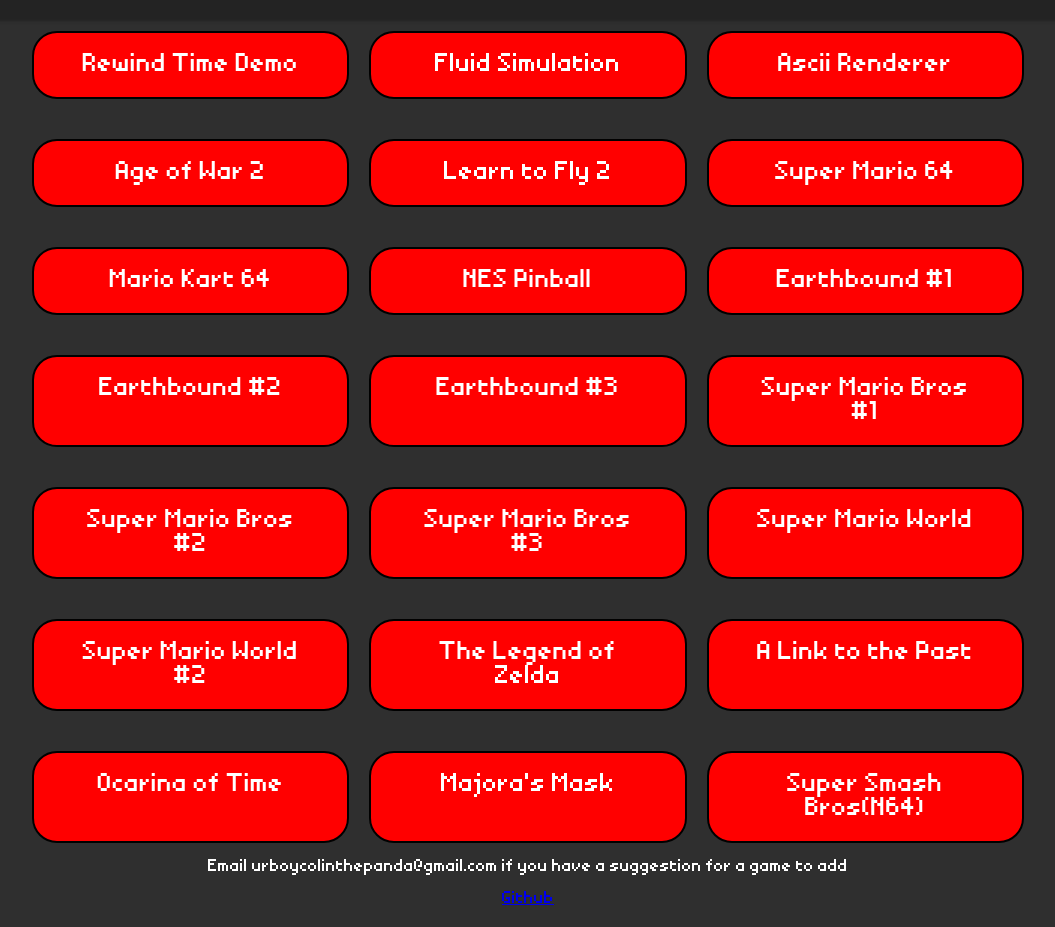
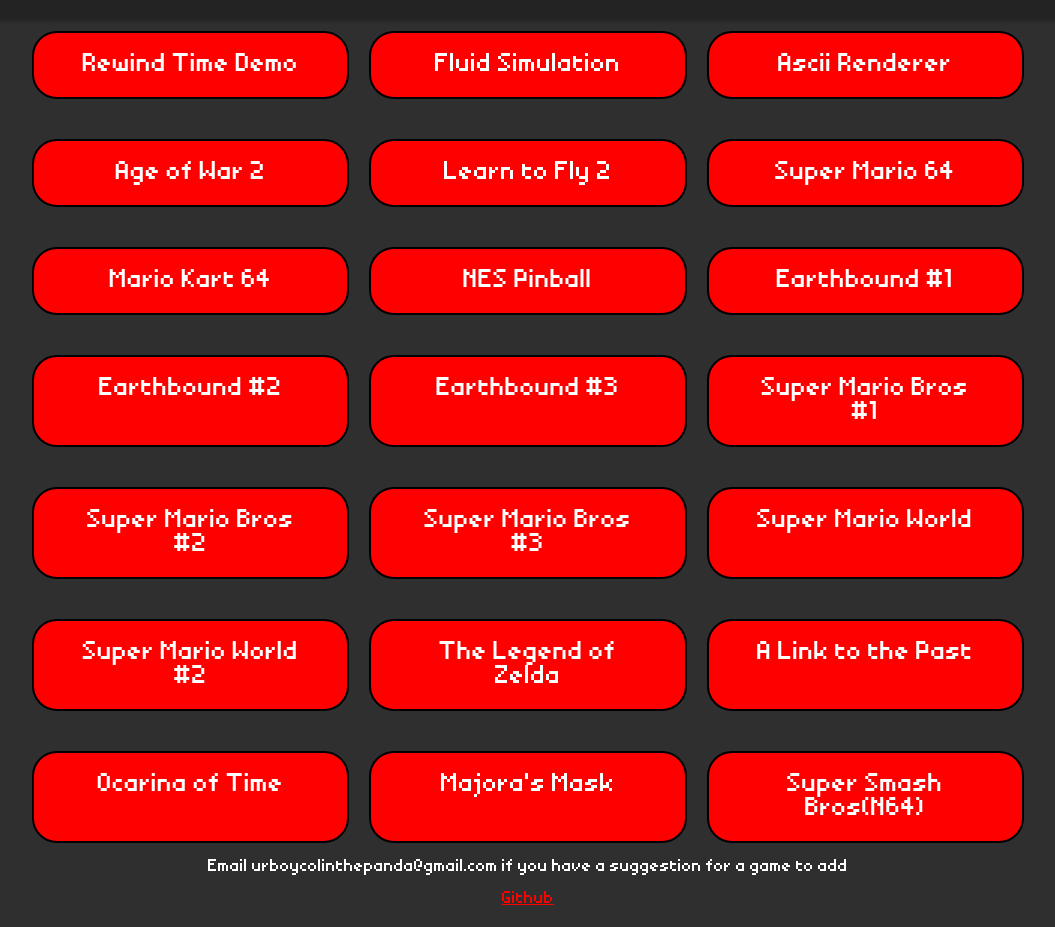
Before and after one commit to ColinThePanda/Website, a plain HTML site: page index.html in a window 1280 px wide. Shown: the part 69-996 px from the top of the page, without its empty margins (112-1167 px from the left). Drawn offline with Linux system fonts and the light colour scheme.

Commit message:
Update index.html(link to github is red now)

```diff
--- a/index.html
+++ b/index.html
@@ -37,7 +37,7 @@
 				<!-- Add more links as you add games -->
 			</div>
 			<p>Email urboycolinthepanda@gmail.com if you have a suggestion for a game to add</p>
-			<a href="https://github.com/ColinThePanda/Website/">Github</a>
+			<a style="color:red;" href="https://github.com/ColinThePanda/Website/">Github</a>
 
 		</main>
 	</body>
```
